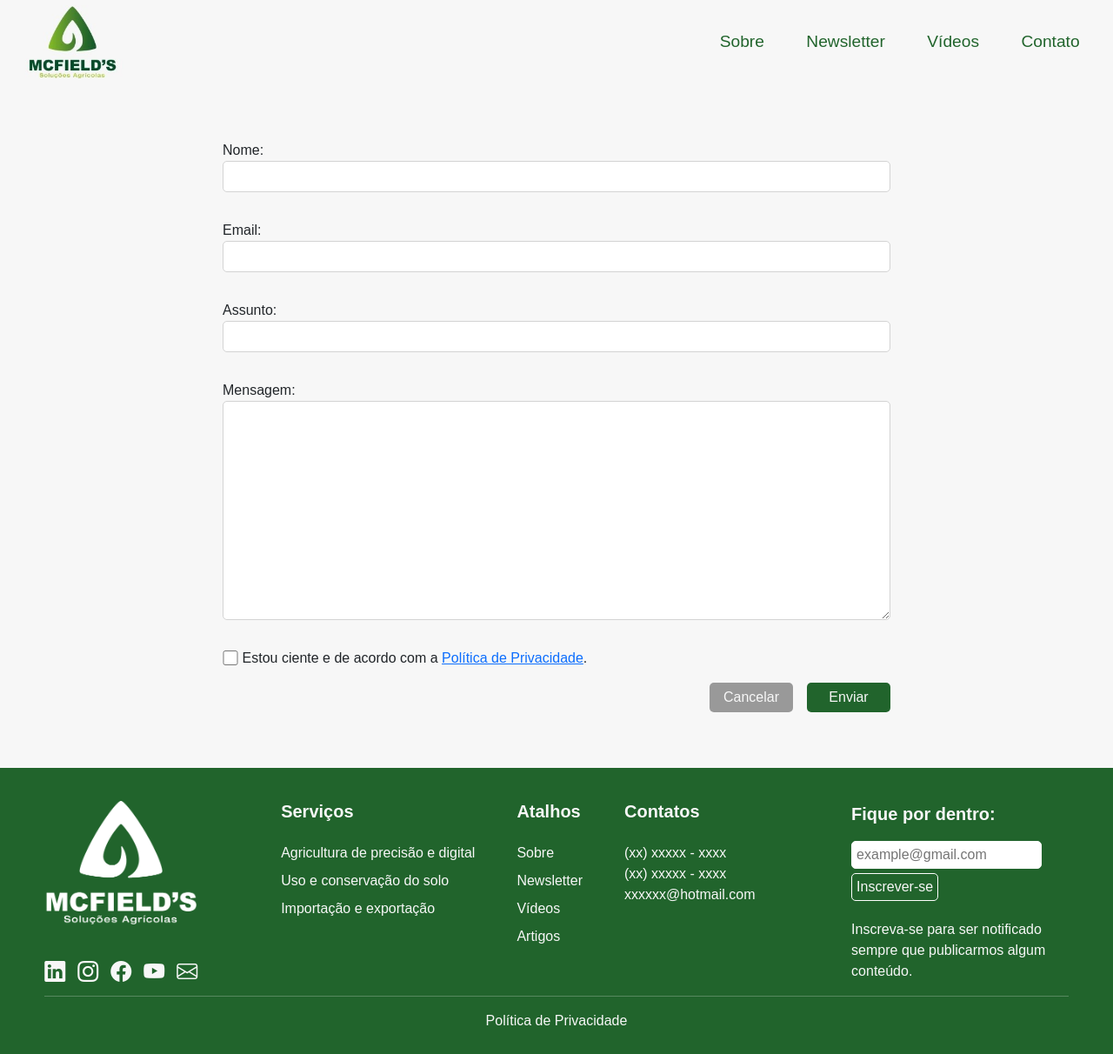
After one commit to fczanetti/mcfields, a Django app: page /contato in a window 1280 px wide. The commit adds this page. Shown: the whole page at 87% size. Run offline with Django 5.2, Linux system fonts and the light colour scheme; parts of the project's set-up code (start-up, migrations or seed data) failed here and were passed over; some libraries are stand-ins or nearby versions.

Commit message:
Formulário de contato criado
closes #229

```diff
--- a/mcfields/base/forms.py
+++ b/mcfields/base/forms.py
@@ -1,5 +1,5 @@
 from django import forms
-from mcfields.base.models import Subject
+from mcfields.base.models import Subject, Contact
 
 
 class EmailForm(forms.Form):
@@ -11,3 +11,9 @@ class SubjectForm(forms.ModelForm):
     class Meta:
         model = Subject
         fields = '__all__'
+
+
+class ContactForm(forms.ModelForm):
+    class Meta:
+        model = Contact
+        fields = '__all__'
--- a/mcfields/base/models.py
+++ b/mcfields/base/models.py
@@ -142,3 +142,15 @@ class Subject(OrderedModel):
 
     def get_removal_url(self):
         return reverse('base:remoc_subject', args=(self.pk,))
+
+
+class Contact(OrderedModel):
+    name = models.CharField(max_length=32, verbose_name='Nome')
+    email = models.EmailField(max_length=48, verbose_name='Email')
+    subject = models.CharField(max_length=128, verbose_name='Assunto')
+    message = models.TextField(verbose_name='Mensagem')
+    agree_with_policy = models.BooleanField()
+    send_date = models.DateField(auto_now_add=True, verbose_name='Data de envio')
+
+    def __str__(self):
+        return self.subject
--- /dev/null
+++ b/mcfields/base/static/base/css/contato.css
@@ -0,0 +1,18 @@
+.form-field #id_email {
+    border: 0.5px solid lightgrey;
+    border-radius: 5px;
+    padding: 5px;
+    height: unset;
+}
+
+#priv-policy-div-form {
+    display: flex;
+    align-items: center;
+    margin-bottom: 1rem;
+}
+
+#priv-policy-div-form input {
+    width: 1.1rem;
+    height: 1.1rem;
+    margin-right: 5px;
+}
--- a/mcfields/base/static/base/css/formularios.css
+++ b/mcfields/base/static/base/css/formularios.css
@@ -23,10 +23,9 @@
 .form-field select {
     border: 0.5px solid lightgrey;
     border-radius: 5px;
-    padding: 0 5px;
+    padding: 5px;
 }
 
-.form-field input,
 .form-field select {
     height: 2rem;
 }
--- a/mcfields/base/templates/base/base.html
+++ b/mcfields/base/templates/base/base.html
@@ -40,7 +40,7 @@
                     <li class="navbar-li"><a class="navbar-link" href="{% url 'base:sobre' %}">Sobre</a></li>
                     <li class="navbar-li"><a class="navbar-link" href="{% url 'newsletter:indice_newsletters' %}">Newsletter</a></li>
                     <li class="navbar-li"><a class="navbar-link" href="{% url 'videos:indice' %}">Vídeos</a></li>
-                    <li class="navbar-li"><a class="navbar-link" href="">Artigos</a></li>
+                    <li class="navbar-li"><a class="navbar-link" href="{% url 'base:contato' %}">Contato</a></li>
                 </ul>
             </div>
         </header>
--- /dev/null
+++ b/mcfields/base/templates/base/contato.html
@@ -0,0 +1,51 @@
+{% extends 'base/base_2.html' %}
+{% load static %}
+
+{% block css %}
+    <link rel="stylesheet" href="{% static 'base/css/formularios.css' %}">
+    <link rel="stylesheet" href="{% static 'base/css/contato.css' %}">
+{% endblock css %}
+
+{% block title %}
+    <title>McField's - Contato</title>
+{% endblock title %}
+
+{% block maincontent_2 %}
+    <div id="main-cont-contact">
+        <form id="contact-form" action="{% url 'base:contato' %}" method="POST">
+            {% csrf_token %}
+            <div class="form-field">
+                {{ form.name.label_tag }} {{ form.name }}
+                <p class="errornote">{{ form.name.errors }}</p>
+                {{ form.name.help_text }}
+            </div>
+            <div class="form-field">
+                {{ form.email.label_tag }} {{ form.email }}
+                <p class="errornote">{{ form.email.errors }}</p>
+                {{ form.email.help_text }}
+            </div>
+            <div class="form-field">
+                {{ form.subject.label_tag }} {{ form.subject }}
+                <p class="errornote">{{ form.subject.errors }}</p>
+                {{ form.subject.help_text }}
+            </div>
+            <div class="form-field">
+                {{ form.message.label_tag }} {{ form.message }}
+                <p class="errornote">{{ form.message.errors }}</p>
+                {{ form.message.help_text }}
+            </div>
+            <div id="priv-policy-div-form">
+                {{ form.agree_with_policy }}
+                <label id="priv-policy-label" for="{{ form.agree_with_policy.id_for_label }}">
+                    Estou ciente e de acordo com a <a href="{% url 'base:politica_privacidade' %}">Política de Privacidade</a>.
+                </label>
+                <p class="errornote">{{ form.agree_with_policy.errors }}</p>
+                {{ form.agree_with_policy.help_text }}
+            </div>
+            <div class="form-buttons">
+                <a class="canc-button" href="{% url 'base:home' %}">Cancelar</a>
+                <button class="submit-button" type="submit">Enviar</button>
+            </div>
+        </form>
+    </div>
+{% endblock maincontent_2 %}
--- a/mcfields/base/urls.py
+++ b/mcfields/base/urls.py
@@ -5,6 +5,7 @@ app_name = 'base'
 urlpatterns = [
     path('', views.home, name='home'),
     path('politica_privacidade', views.politica_privac, name='politica_privacidade'),
+    path('contato', views.contato, name='contato'),
     path('sobre', views.sobre, name='sobre'),
     path('assuntos', views.subjects, name='subjects'),
     path('assuntos/adm/adicao', views.adic_subject, name='adic_subject'),
--- a/mcfields/base/views.py
+++ b/mcfields/base/views.py
@@ -3,7 +3,7 @@ from django.contrib.auth.views import LoginView
 from django.shortcuts import render, redirect
 from django.urls import reverse
 from mcfields import settings
-from mcfields.base.forms import EmailForm, SubjectForm
+from mcfields.base.forms import EmailForm, SubjectForm, ContactForm
 from mcfields.base import facade
 from mcfields.base.models import Subject
 from mcfields.servicos.models import Service
@@ -111,3 +111,8 @@ def remoc_subject(request, id):
 
 def politica_privac(request):
     return render(request, 'base/politica_privacidade.html')
+
+
+def contato(request):
+    form = ContactForm()
+    return render(request, 'base/contato.html', {'form': form})
```
Also changed, not shown: mcfields/base/tests/test_home.py (+2 -1 lines), mcfields/base/tests/test_pag_contato.py (added, +47 -0 lines), mcfields/base/migrations/0003_contact.py (added).
